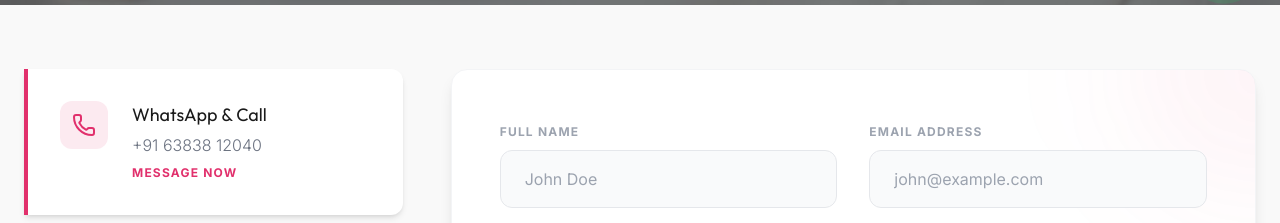
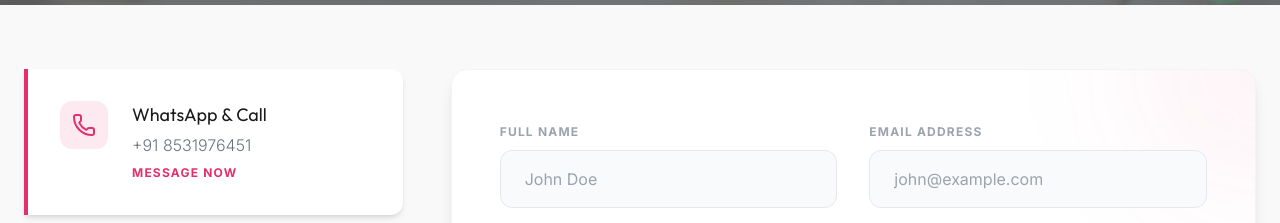
Before and after one commit to Muthupandi33/JSLuxeAarnam, a React (Vite) app: page /contact in a window 1280 px wide. Shown: the part 780-1003 px from the top of the page. Built offline with nearby package versions, Linux system fonts and the light colour scheme; no server answers.

Commit message:
Update WhatsApp contact number in Contact.jsx

```diff
--- a/src/pages/Contact.jsx
+++ b/src/pages/Contact.jsx
@@ -77,7 +77,7 @@ const Contact = () => {
                             <div className="p-3 bg-luxury-pink/10 rounded-xl text-luxury-pink"><Phone size={24} /></div>
                             <div>
                                 <h4 className="text-luxury-charcoal font-serif text-lg mb-1">WhatsApp & Call</h4>
-                                <p className="text-gray-500 font-light">+91 63838 12040</p>
+                                <p className="text-gray-500 font-light">+91 8531976451</p>
                                 <a href="https://wa.me/916383812040" className="text-luxury-pink text-xs uppercase tracking-widest font-bold mt-2 inline-block">Message Now</a>
                             </div>
                         </div>
```
